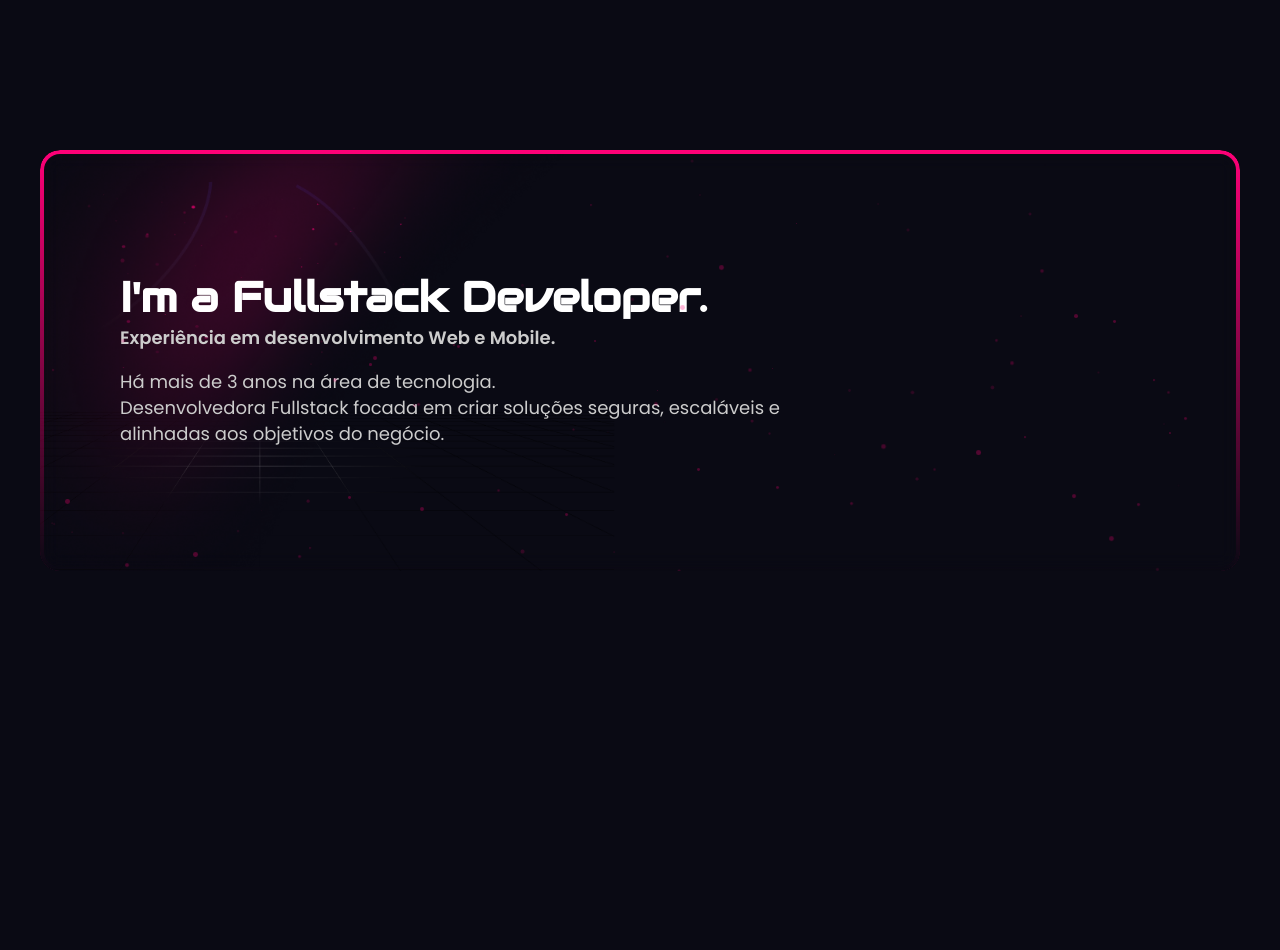
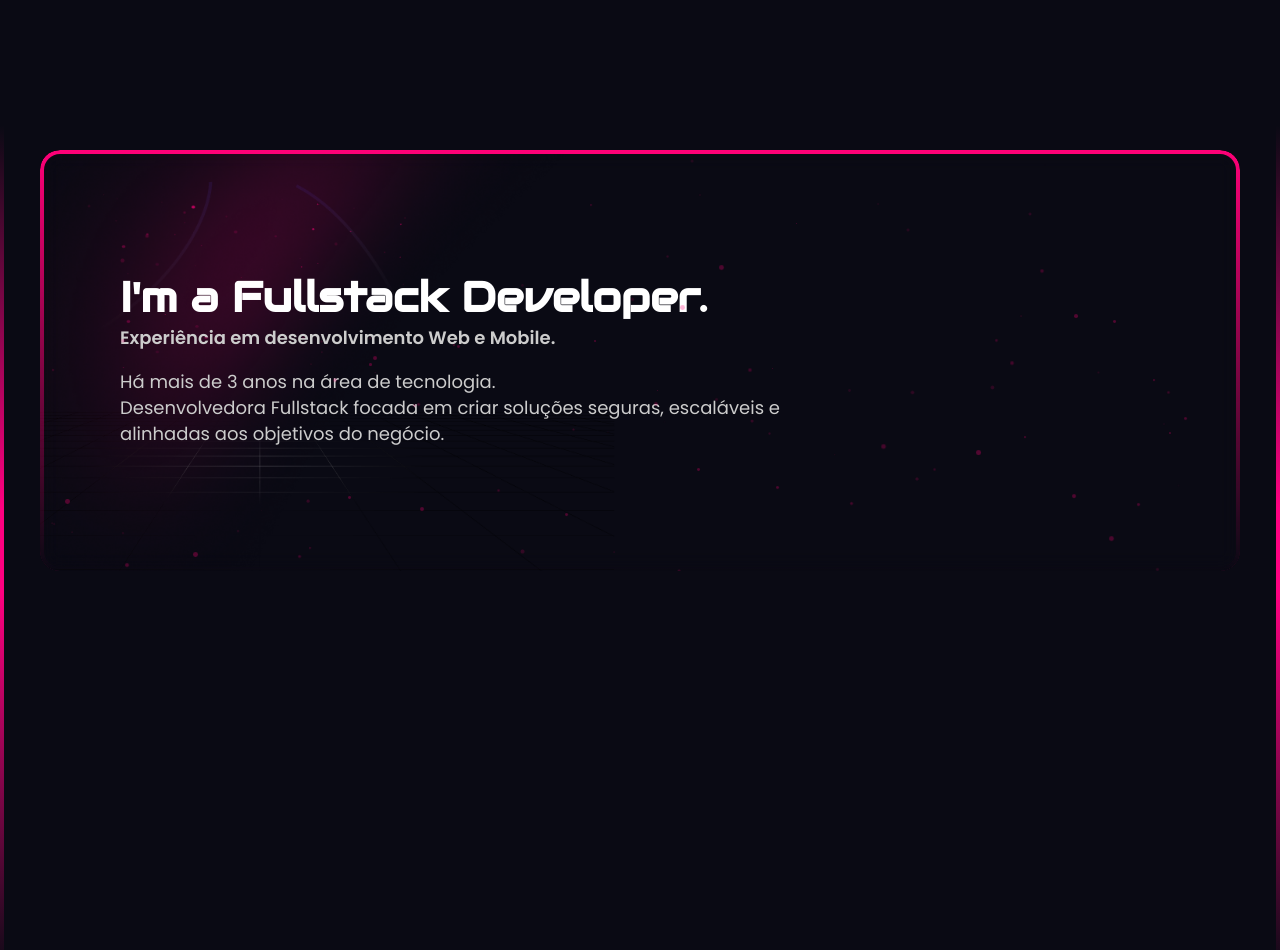
Before and after one commit to MelgesMoser/portifolio_LauraMelges, a React (Vite) app: page / in a window 1280 px wide. Shown: the part 720-1670 px from the top of the page. Built offline with nearby package versions, Linux system fonts and the light colour scheme.

Commit message:
feat(about-me): add SideLines component to About section

```diff
--- a/src/components/About.jsx
+++ b/src/components/About.jsx
@@ -1,5 +1,6 @@
 import './About.css';
 import { useEffect } from 'react';
+import SideLines from "./SideLines";
 
 function About() {
 
@@ -55,6 +56,8 @@ function About() {
           alinhadas aos objetivos do negócio.
         </p>
       </div>
+
+      <SideLines />
     </section>
   );
 }
--- /dev/null
+++ b/src/components/SideLines.css
@@ -0,0 +1,20 @@
+.side-line {
+  position: absolute;
+  top: 50%;
+  transform: translateY(-50%);
+  width: 4px;
+  height: 850px;
+  border-radius: 2px;
+  background: linear-gradient(
+    to bottom,
+    rgba(255, 0, 128, 0),
+    #ff0080 45%,
+    #ff0080 55%,
+    rgba(255, 0, 128, 0)
+  );
+  pointer-events: none;
+  z-index: 2;
+}
+
+.side-line.left { left: 0; }
+.side-line.right { right: 0; }
--- /dev/null
+++ b/src/components/SideLines.jsx
@@ -0,0 +1,13 @@
+import React from "react";
+import "./SideLines.css";
+
+const SideLines = () => {
+  return (
+    <>
+      <div className="side-line left" />
+      <div className="side-line right" />
+    </>
+  );
+};
+
+export default SideLines;
```
Also changed, not shown: src/components/About.css (line endings or trailing spaces).
